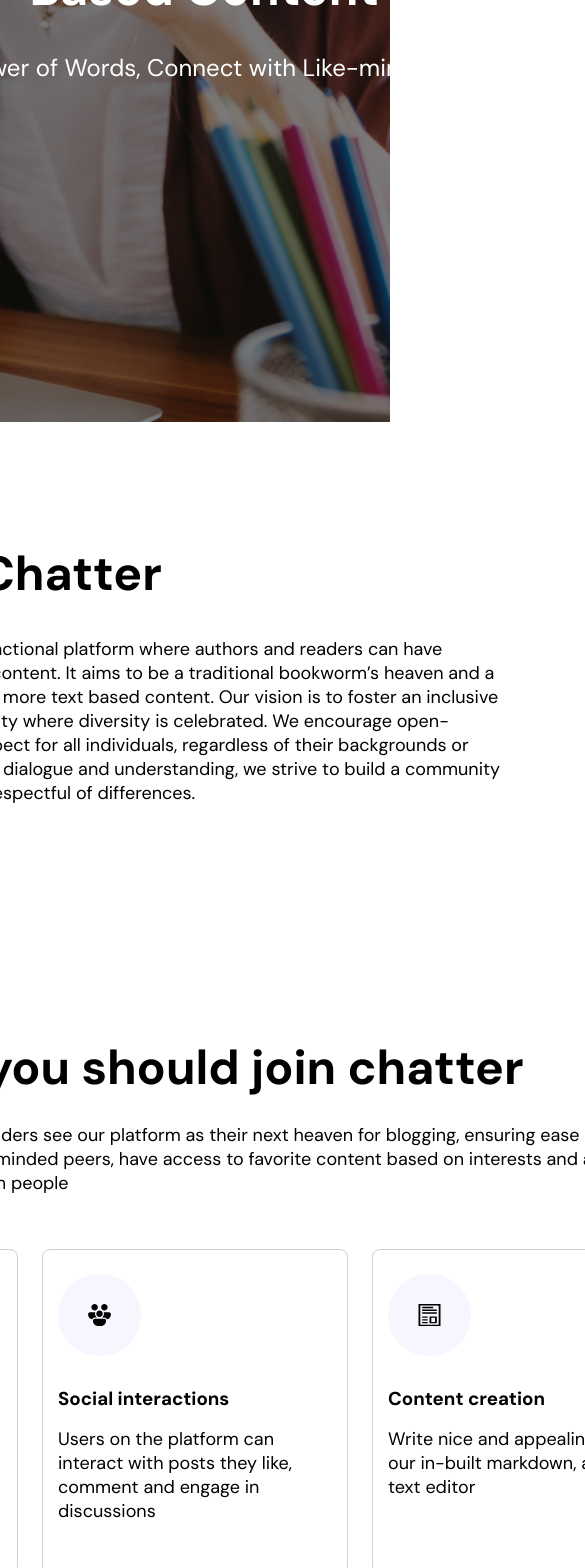
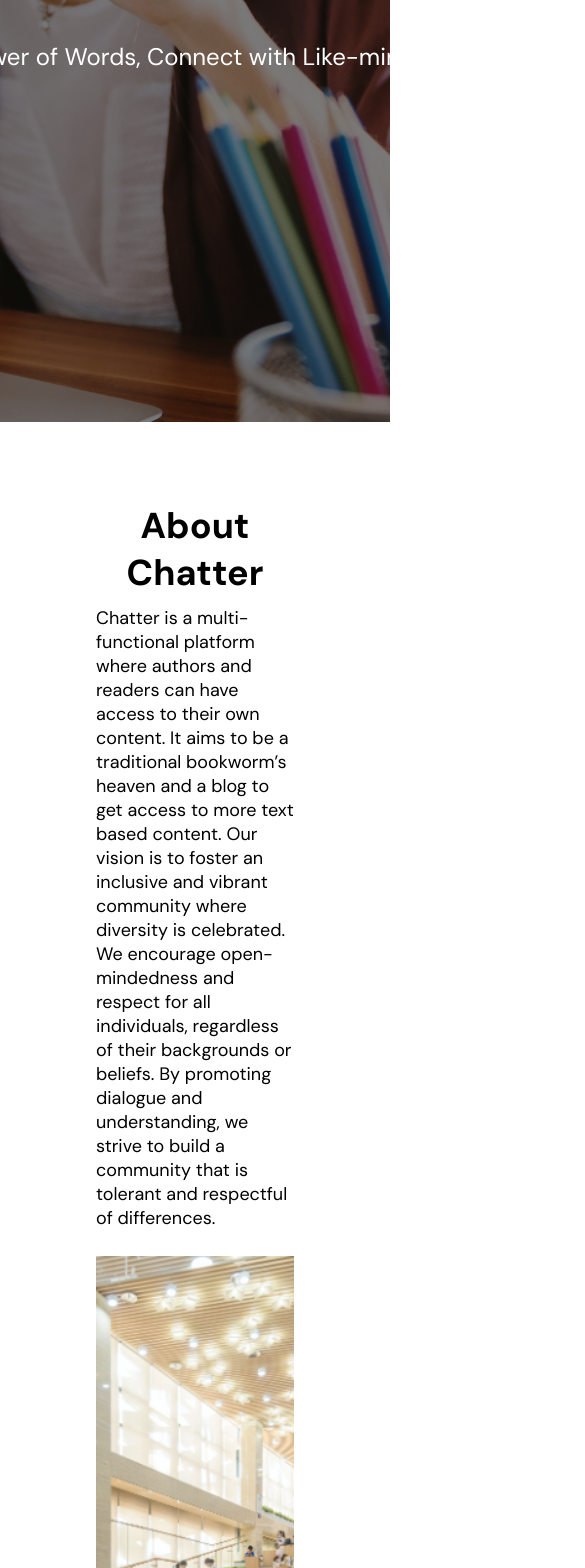
Before and after one commit to okhuaroboosayuki/chatter, a React (Create React App) app: page / in a window 390 px wide. Shown: the part 432-2000 px from the top of the page, 585 px wide, since content can reach past the window. Built offline with nearby package versions, Linux system fonts and the light colour scheme; no server answers.

Commit message:
worked on responsiveness for small screens

```diff
--- a/src/styles/scss/landing-page.scss
+++ b/src/styles/scss/landing-page.scss
@@ -110,7 +110,6 @@ nav ul,
     // hero section
     .hero {
         height: 764px;
-        background-blend-mode: darken;
         display: flex;
         flex-direction: column;
         justify-content: center;
@@ -158,6 +157,7 @@ nav ul,
 
                 .hero_content {
                     max-width: 984px;
+                    padding: 10px 0;
 
                     h2 {
                         font-size: 48px;
@@ -277,8 +277,6 @@ nav ul,
                 background-position: center;
                 background-repeat: no-repeat;
                 background-size: cover;
-                background-blend-mode: darken;
-                width: 40px;
                 height: 414px;
 
                 .about_img {
@@ -641,8 +639,285 @@ nav ul,
 
             svg {
                 font-size: 16px;
-                // margin-top: 3px;
             }
         }
     }
 }
+
+//media queries
+@media screen and (max-width: 1440px) {
+    .landing_page {
+        .about {
+            .about_container {
+                .left {
+                    width: 486px;
+
+                    p {
+                        width: 100%;
+                    }
+                }
+
+                .right {
+                    width: 100%;
+                }
+            }
+        }
+
+        .testimonial {
+            gap: 34px;
+
+            .left {
+                .avatar {
+                    margin-bottom: 40px;
+                }
+            }
+
+            .right {
+                p {
+                    width: 825px;
+                }
+            }
+        }
+
+        .c_t_a {
+            .c_t_a-container {
+                .left {
+                    .c_t_a-images {
+                        margin-left: 30px;
+                    }
+                }
+            }
+        }
+
+        footer {
+            .footer_container {
+                .right {
+                    justify-content: center;
+                    gap: 85px;
+                }
+            }
+        }
+    }
+}
+
+@media screen and (max-width: 1200px) {
+    .landing_page {
+        .testimonial {
+            gap: 34px;
+
+            .left {
+                .avatar {
+                    margin-bottom: 40px;
+                }
+            }
+
+            .right {
+                height: 328px;
+
+                p {
+                    width: 720px;
+                }
+            }
+        }
+
+        .c_t_a {
+            .c_t_a-container {
+                width: 1150px;
+
+                .right {
+                    article {
+                        margin-left: 34px;
+                    }
+                }
+            }
+        }
+
+        footer {
+            .footer_container {
+                .left {
+                    left: 70px;
+                }
+
+                .right {
+                    justify-content: center;
+                    gap: 75px;
+                }
+            }
+
+            .footer_bottom {
+                gap: 5px;
+            }
+        }
+    }
+}
+
+@media screen and (max-width: 1100px) {
+    .landing_page {
+        .hero {
+            .hero_container {
+                .hero_content_container {
+                    .hero_content {
+                        max-width: 854px;
+                    }
+                }
+            }
+        }
+
+        .about {
+            .about_container {
+                flex-direction: column;
+                gap: 1rem;
+                margin-top: 0;
+
+                .left {
+                    flex: 0;
+                    width: 100%;
+                    margin-bottom: 10px;
+
+                    h2 {
+                        text-align: center;
+                        margin-bottom: 10px;
+                    }
+
+                    p {
+                        align-self: center;
+                        margin-bottom: 0;
+                    }
+                }
+
+                .right {
+                    flex: 0;
+                    width: 100%;
+                    align-self: center;
+
+                    .about_img {
+                        width: 100%;
+                        height: 500px;
+                        aspect-ratio: 0;
+                    }
+                }
+            }
+        }
+
+        .why_join_chatter {
+            .why_join_chatter-container {
+                .top {
+                    p {
+                        width: 970px;
+                    }
+                }
+            }
+        }
+
+        .testimonial {
+            .right {
+                width: 724px;
+
+                p {
+                    width: 645px;
+                }
+            }
+        }
+
+        .c_t_a {
+            .c_t_a-container {
+                width: 1080px;
+
+                .left {
+                    .c_t_a-images {
+                        margin-left: 0;
+                    }
+                }
+
+                .right {
+                    article {
+                        margin-left: 34px;
+
+                        h3 {
+                            width: 600px;
+                        }
+                    }
+                }
+            }
+        }
+
+        footer {
+            .footer_container {
+                .left {
+                    left: 20px;
+                }
+
+                .right {
+                    justify-content: center;
+                    gap: 70px;
+                }
+            }
+        }
+    }
+}
+
+@media screen and (max-width: 990px) {
+    .landing_page {
+        header {
+            nav {
+                display: none;
+            }
+        }
+
+        .hero {
+            .hero_container {
+                .hero_content_container {
+                    .hero_content {
+                        h2 {
+                            font-size: 40px;
+                        }
+                    }
+                }
+            }
+        }
+
+        .about {
+            .about_container {
+                .left {
+                    h2 {
+                        font-size: 36px;
+                    }
+                }
+            }
+        }
+
+        .why_join_chatter {
+            .why_join_chatter-container {
+                .top,
+                .bottom {
+                    flex: 0;
+                }
+                .top {
+                    h2 {
+                        font-size: 36px;
+                    }
+                }
+            }
+        }
+
+        .testimonial {
+            .right {
+                p {
+                    width: 600px;
+                }
+            }
+        }
+
+        .c_t_a {
+            .c_t_a-container {
+                .right {
+                    article {
+                        h3 {
+                            font-size: 36px;
+                        }
+                    }
+                }
+            }
+        }
+    }
+}
```
